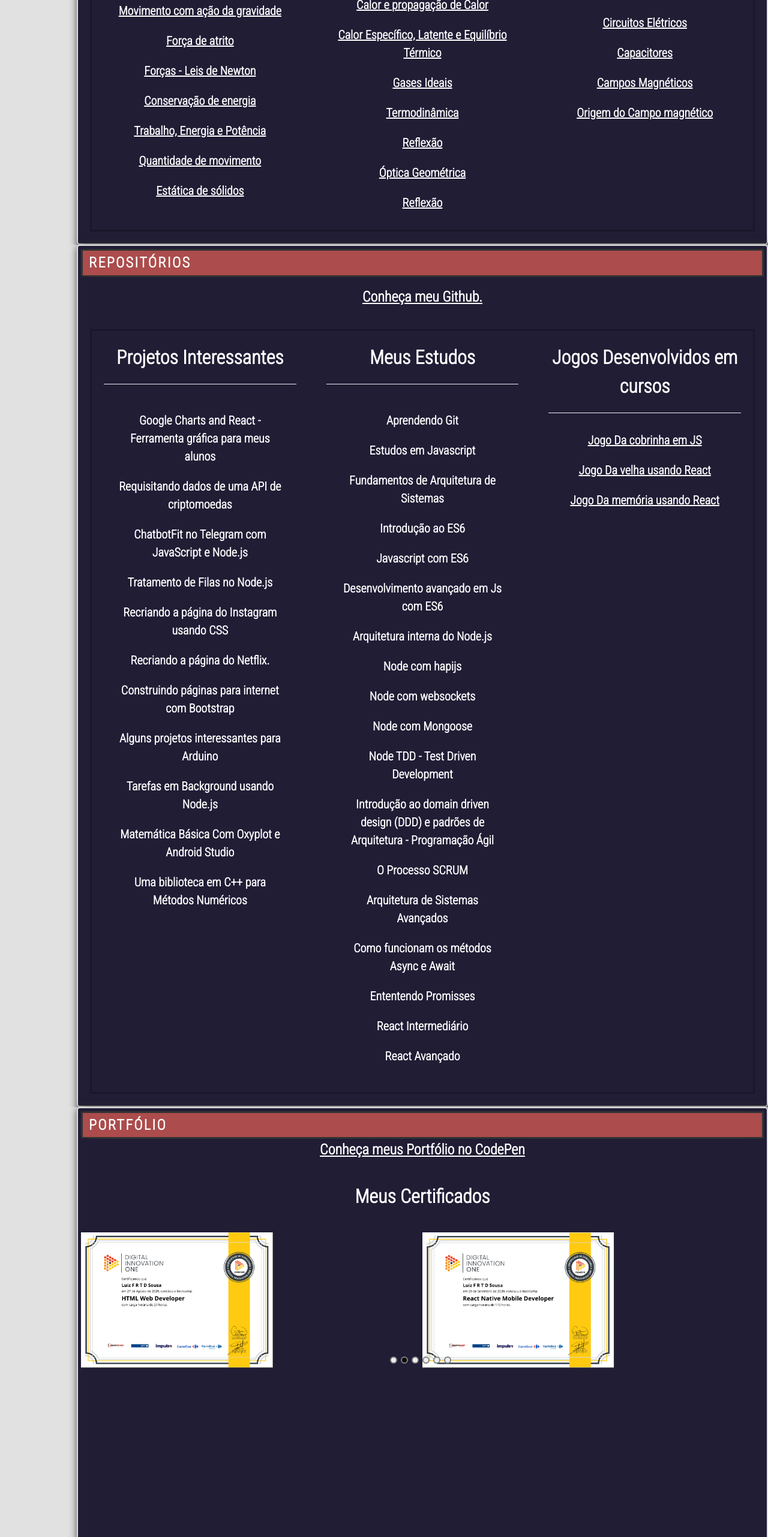
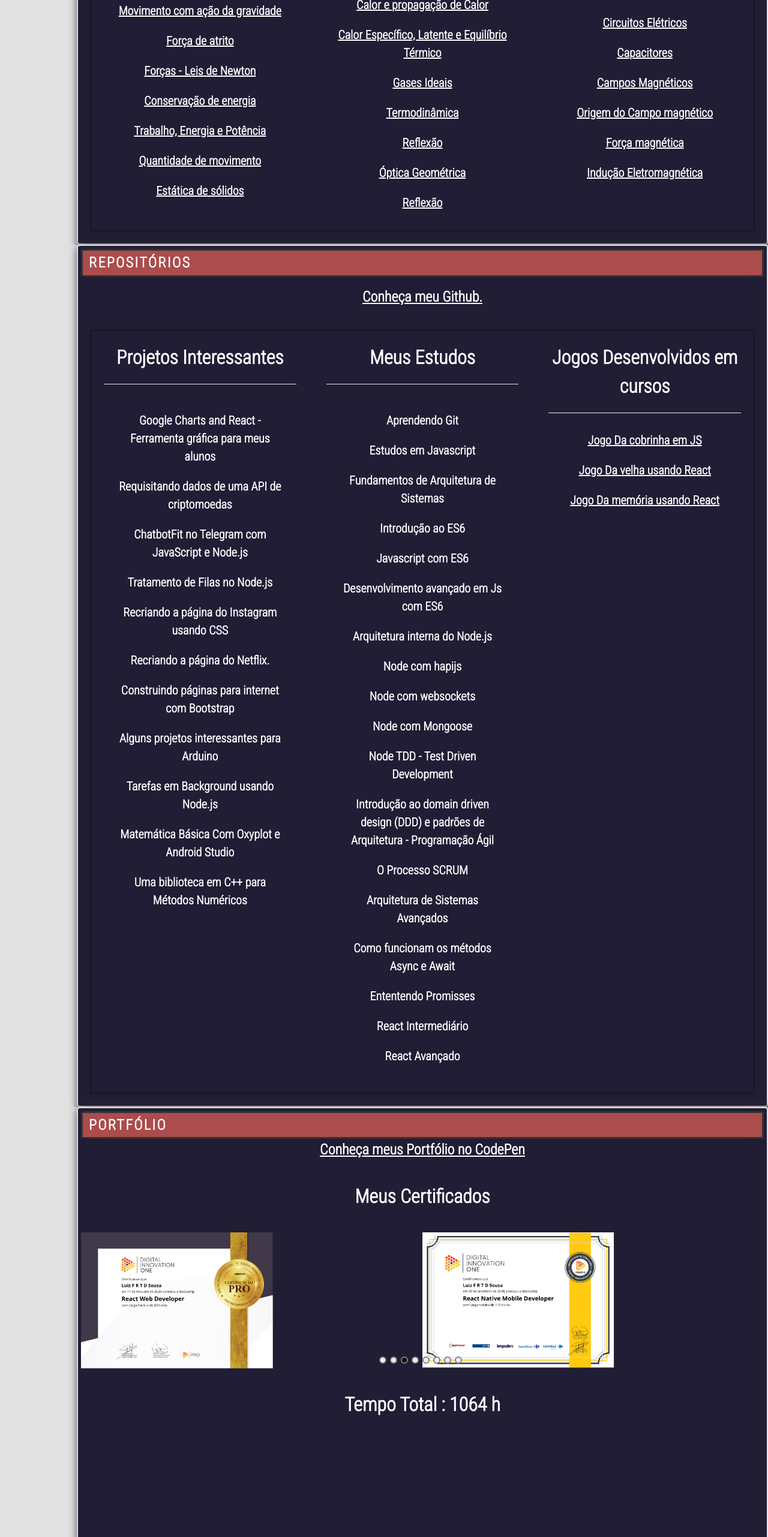
Before and after one commit to luizrosalba/react_hp, a React (Create React App) app in the folder hp-app/: page / in a window 1280 px wide. Shown: the part 1503-4066 px from the top of the page at 60% size. Built offline with nearby package versions, Linux system fonts and the light colour scheme.

Commit message:
changes to routes and index

```diff
--- a/hp-app/src/App.css
+++ b/hp-app/src/App.css
@@ -450,6 +450,10 @@ grid-template-columns: 1fr;
 
    }
 
+   .fundo-verde-escuro{
+    background-color: white;
+    font-size: 10px;
+   }
 
    .Botao-Contato-Linha{
     display: flex;
--- a/hp-app/src/pages/Fisica/index.js
+++ b/hp-app/src/pages/Fisica/index.js
@@ -3,7 +3,7 @@ import logo from '../../img/canal.jpg';
 
 const Fisica = () => {
   return (
-    <div className="App-body">
+    <div className="App-body ">
       <div className="container-corpo">
 
         {/* <div className="container-foto">
@@ -18,7 +18,7 @@ const Fisica = () => {
         <div className="links ">
           <a href="https://www.youtube.com/user/luizorosalba" target="_blank" rel="noopener noreferrer" > Conheça meu canal no YouTube criado para ajudar estudantes a resolver exercícios de física.   </a>
           <br></br>
-          <div className="colunas-fisica">
+          <div className="colunas-fisica ">
 
             <div>
               <div className="title_page"> <center>  Física 1 </center> <hr></hr> </div>
@@ -66,6 +66,8 @@ const Fisica = () => {
               <a href="https://www.youtube.com/playlist?list=PLa9GqOuhTSD-UqD1zQhY9_C7hVoIL_rrS" target="_blank" rel="noopener noreferrer" > Capacitores  </a>
               <a href="https://www.youtube.com/playlist?list=PLa9GqOuhTSD8dEUh_swOSsvCsMnV5OawO" target="_blank" rel="noopener noreferrer" > Campos Magnéticos   </a>
               <a href="https://www.youtube.com/playlist?list=PLa9GqOuhTSD8Tl11MkXCDiR4BbGAgAkeh" target="_blank" rel="noopener noreferrer" > Origem do Campo magnético   </a>
+              <a href="https://www.youtube.com/playlist?list=PLa9GqOuhTSD850GyyESKcxjS64r13ldsK" target="_blank" rel="noopener noreferrer" > Força magnética   </a>
+              <a href="https://www.youtube.com/playlist?list=PLa9GqOuhTSD_7Sbgg3cJ11GDIcf7yH4wE" target="_blank" rel="noopener noreferrer" > Indução Eletromagnética   </a>
             </div>
           </div>
         </div>
--- a/hp-app/src/pages/Portfolio/index.js
+++ b/hp-app/src/pages/Portfolio/index.js
@@ -3,10 +3,12 @@ import React from 'react'
 import codepen from '../../img/codepen.png';
 import cert1 from '../../img/Nodejs.PNG';
 import cert2 from '../../img/HtmlDEv.PNG';
-import cert3 from '../../img/ReactNative.PNG';
-import cert4 from '../../img/avanadeglobal.PNG';
+import cert3 from '../../img/reactweb.PNG';
+import cert4 from '../../img/ReactNative.PNG';
 import cert5 from '../../img/freedatajs.PNG';
-import cert6 from '../../img/reactweb.PNG';
+import cert6 from '../../img/freeresponsive.PNG';
+import cert7 from '../../img/avanadeglobal.PNG';
+import cert8 from '../../img/avanade2.PNG';
 
 
 import Carousel from "react-multi-carousel";
@@ -76,7 +78,7 @@ const Portfolio = () => {
           showDots={true}
           infinite={true}
           autoPlay={responsive !== "mobile" ? true : false}
-          autoPlaySpeed={5000}
+          autoPlaySpeed={3000}
           removeArrowOnDeviceType={["tablet", "mobile", "desktop"]}
         >
 
@@ -86,8 +88,12 @@ const Portfolio = () => {
           <div><img src={cert4} heigth={H} width={W} alt='logo' /> </div>
           <div><img src={cert5} heigth={H} width={W} alt='logo' /> </div>
           <div><img src={cert6} heigth={H} width={W} alt='logo' /> </div>
+          <div><img src={cert7} heigth={H} width={W} alt='logo' /> </div>
+          <div><img src={cert8} heigth={H} width={W} alt='logo' /> </div>
         </Carousel>
-
+        <br>
+        </br>
+        <div className="title_page"> <center>Tempo Total : 1064 h </center>  </div>
 
 
       </div>
```
Also changed, not shown: hp-app/src/img/avanade2.PNG (added), hp-app/src/routes.js (indentation only), 1 other file (tests, documents, lock files or other folders).
